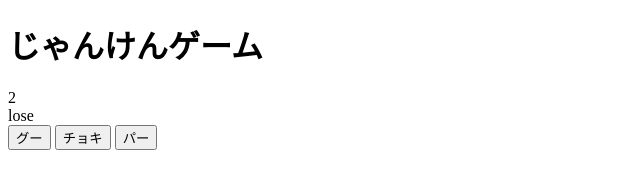
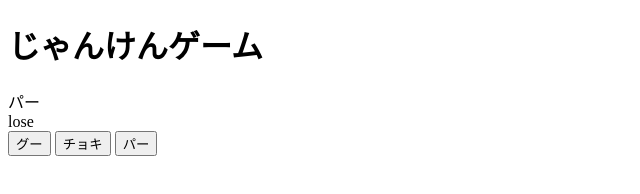
Before and after one commit to sh567/js-lesson, a plain HTML site: page docs/janken/main.html in a window 1280 px wide. Both pictures are taken after a click on the button "グー". Shown: the whole page, without its empty margins (0-640 px from the left). Drawn offline with Linux system fonts and the light colour scheme.

Commit message:
配列の値を返すように変更

```diff
--- a/docs/janken/main.html
+++ b/docs/janken/main.html
@@ -26,7 +26,7 @@
         var enemy = Math.floor(Math.random()*(max + 1 - min)) + min;
         const result = player - enemy;
 
-        enemy_elem.innerText = enemy;
+        enemy_elem.innerText = array[enemy];
 
         if (result === -1 || result === 2){
             result_elem.innerText = "win";
```
